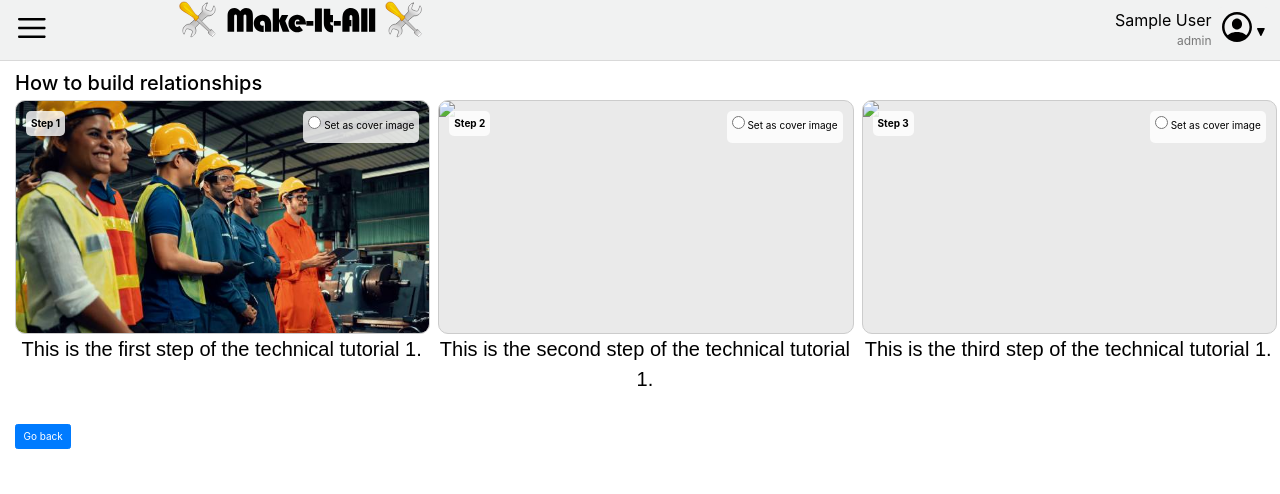
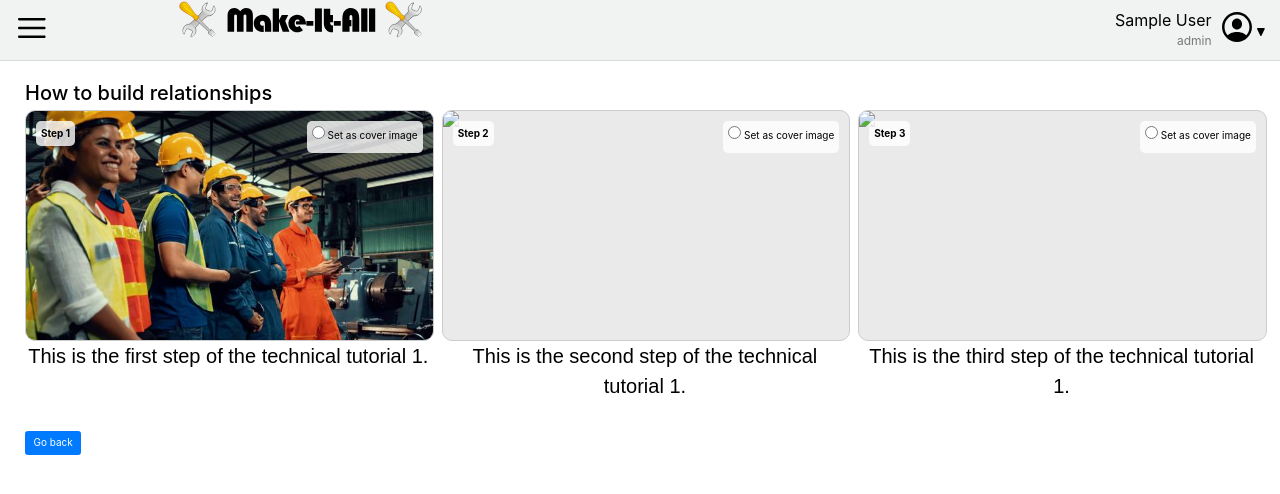
Before and after one commit to njansari-lboro/Team-Project, a PHP site: page /pages/index.php?page=tutorials&task=view&id=1 in a window 1280 px wide. Shown: the top 494 px of the page. Run offline with PHP 8.4, Linux system fonts and the light colour scheme; the visitor is signed in with stand-in values (Sample User, id 1); some libraries are stand-ins or nearby versions.

Commit message:
Fixed main content padding

```diff
--- a/pages/style.css
+++ b/pages/style.css
@@ -298,8 +298,8 @@ body {
 #main-content {
     margin-left: 0;
     position: relative;
+    padding: 1.5em;
     box-sizing: border-box;
-    padding: 0.5em;
     top: 5.6em;
     height: calc(100% - 5.6em);
     width: 100%;
@@ -470,5 +470,5 @@ body {
     background-clip: padding-box;
     border: 1px solid #ced4da;
     border-radius: 20px;
-    transition: border-color .15s ease-in-out,box-shadow .15s ease-in-out;
+    transition: border-color .15s ease-in-out, box-shadow .15s ease-in-out;
 }
```
